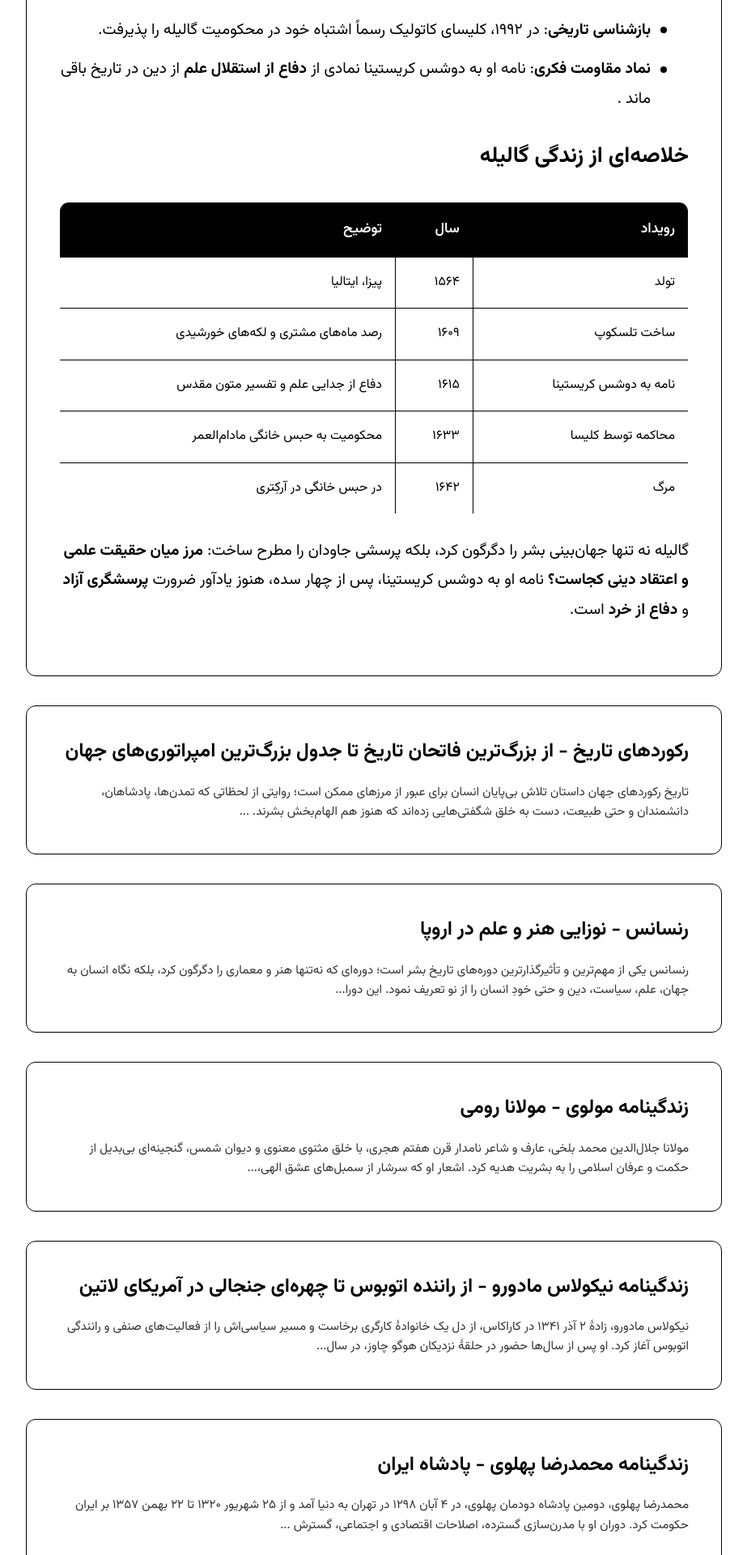
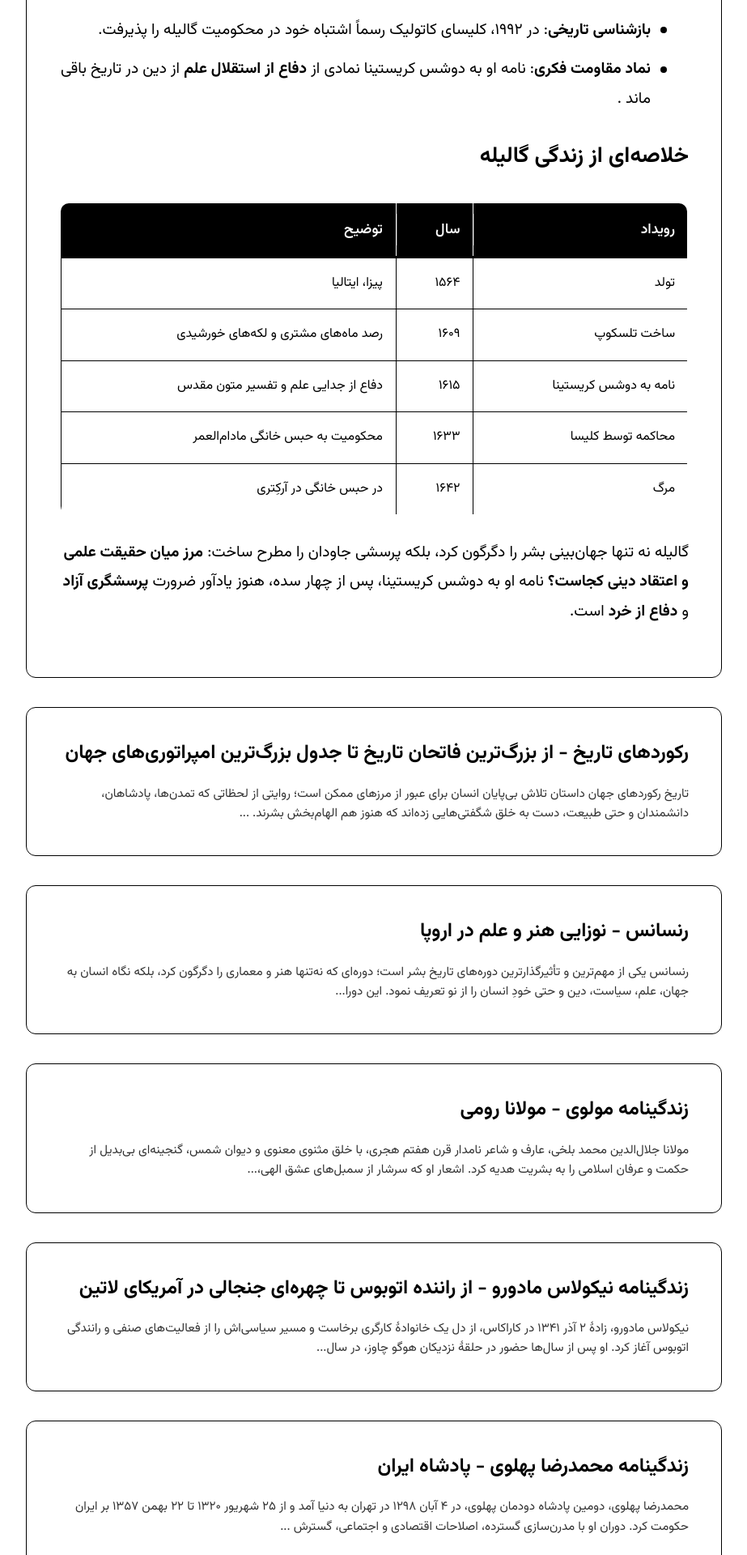
Before and after one commit to darkblog/darkblog.github.io, a Jekyll site: the page built from _posts/2025-7-5-68.md, in a window 1280 px wide. Shown: the part 1731-3651 px from the top of the page at 81% size, without its empty margins (178-1101 px from the left). Built offline with Jekyll 4.4.1, drawn with Linux system fonts in a browser that asks for light colours.

Commit message:
Update post.html

```diff
--- a/_layouts/post.html
+++ b/_layouts/post.html
@@ -270,7 +270,7 @@
             font-size: clamp(0.9rem, 2.2vw, 1rem);
             border-radius: var(--radius);
             overflow: hidden;
-            border: 1px solid black;
+            border: 2px solid black;
             background: white;
         }
 
@@ -285,8 +285,19 @@
             text-align: right;
             font-weight: 600;
             font-size: clamp(0.95rem, 2.5vw, 1.1rem);
-            border: 1px solid black;
-            border-bottom-width: 0.1875rem;
+            border: 1px solid rgba(255, 255, 255, 0.3);
+            border-bottom: 3px solid black;
+            position: relative;
+        }
+
+        .post-content table th:not(:last-child)::after {
+            content: '';
+            position: absolute;
+            left: 0;
+            top: 20%;
+            height: 60%;
+            width: 1px;
+            background-color: rgba(255, 255, 255, 0.3);
         }
 
         .post-content table td {
@@ -303,6 +314,10 @@
 
         .post-content table tbody tr:nth-child(even) {
             background-color: white;
+        }
+
+        .post-content table tbody tr:last-child td {
+            border-bottom: 1px solid black;
         }
 
         .post-content ul ul,
@@ -392,12 +407,17 @@
                 display: block;
                 overflow-x: auto;
                 -webkit-overflow-scrolling: touch;
+                border: 2px solid black;
             }
 
             .post-content table th,
             .post-content table td {
                 white-space: nowrap;
                 min-width: 120px;
+            }
+
+            .post-content table th:not(:last-child)::after {
+                display: none;
             }
         }
     </style>
```
